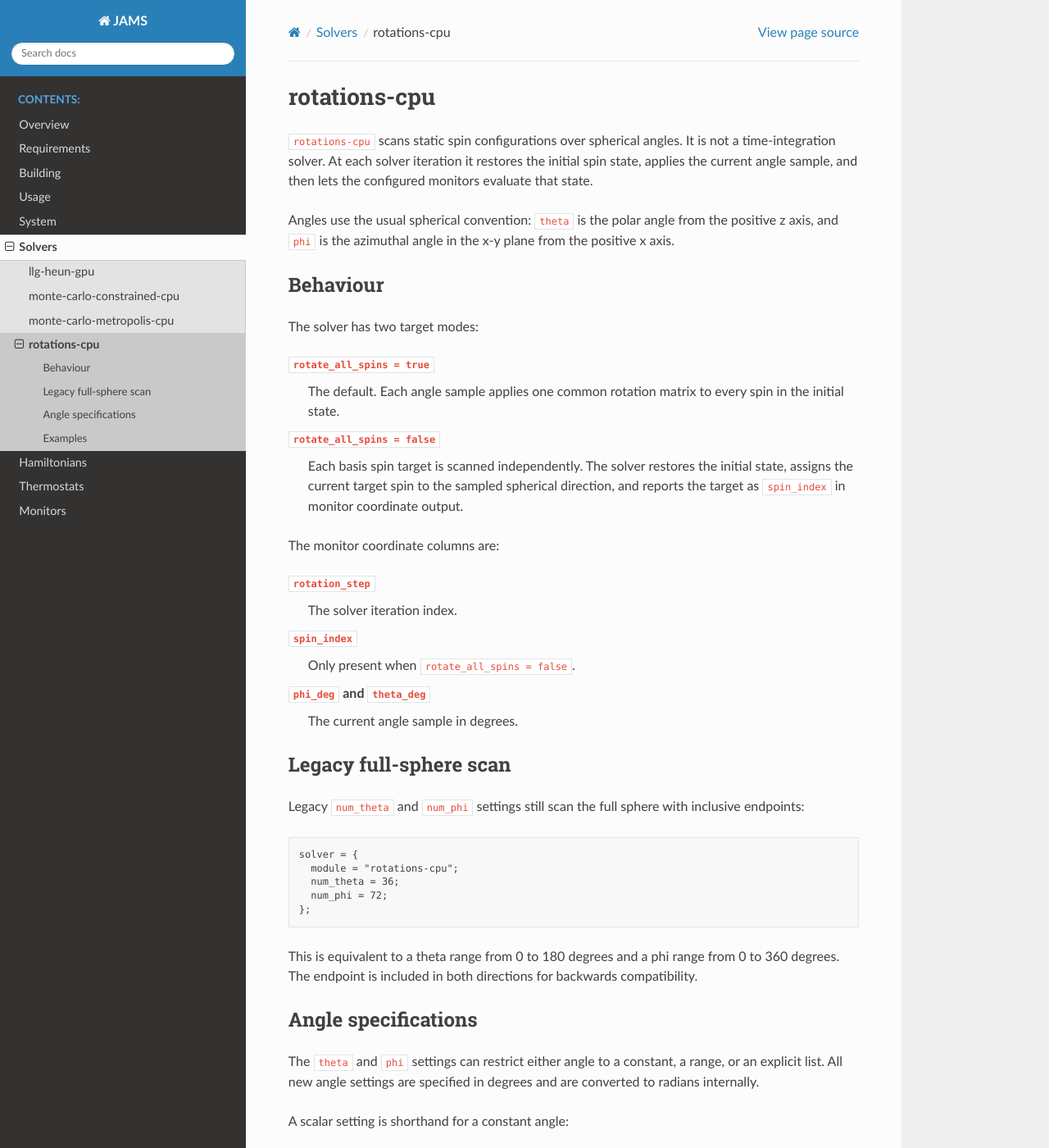
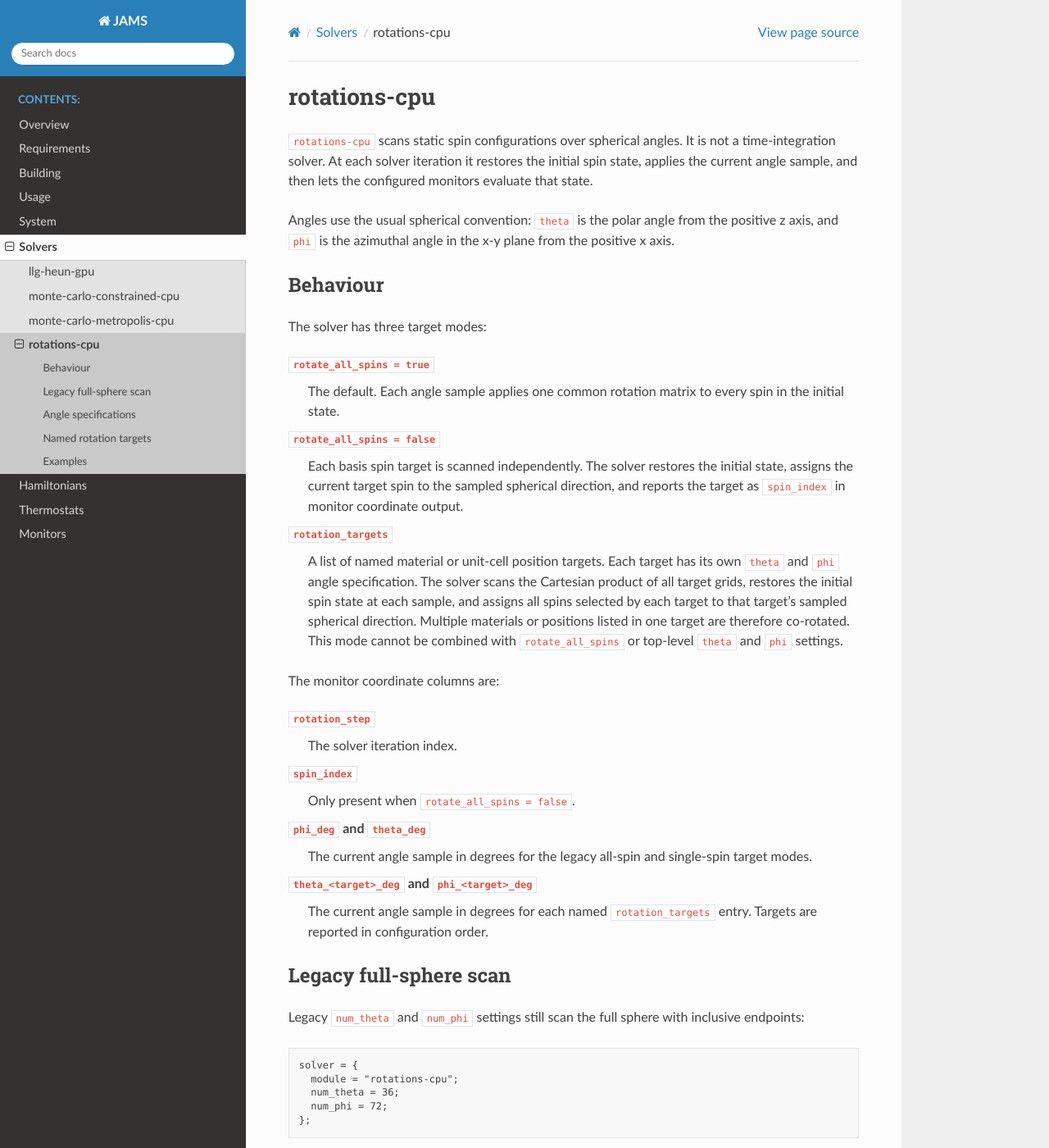
Before and after one commit to stonerlab/jams, a Sphinx documentation site: the page built from docs/source/solvers/rotations-cpu.rst, in a window 1280 px wide and 1400 px high. Shown: the whole window at 82% size. Built offline with Sphinx 7.4.7 and the Read the Docs theme 3.1.0, drawn with Linux system fonts in a browser that asks for light colours; some of the changed text lies outside the part shown.

Commit message:
Support independent rotation targets

```diff
--- a/docs/source/solvers/rotations-cpu.rst
+++ b/docs/source/solvers/rotations-cpu.rst
@@ -15,7 +15,7 @@ positive x axis.
 Behaviour
 ---------
 
-The solver has two target modes:
+The solver has three target modes:
 
 ``rotate_all_spins = true``
   The default. Each angle sample applies one common rotation matrix to every
@@ -27,6 +27,15 @@ The solver has two target modes:
   direction, and reports the target as ``spin_index`` in monitor coordinate
   output.
 
+``rotation_targets``
+  A list of named material or unit-cell position targets. Each target has its
+  own ``theta`` and ``phi`` angle specification. The solver scans the Cartesian
+  product of all target grids, restores the initial spin state at each sample,
+  and assigns all spins selected by each target to that target's sampled
+  spherical direction. Multiple materials or positions listed in one target are
+  therefore co-rotated. This mode cannot be combined with ``rotate_all_spins``
+  or top-level ``theta`` and ``phi`` settings.
+
 The monitor coordinate columns are:
 
 ``rotation_step``
@@ -36,7 +45,12 @@ The monitor coordinate columns are:
   Only present when ``rotate_all_spins = false``.
 
 ``phi_deg`` and ``theta_deg``
-  The current angle sample in degrees.
+  The current angle sample in degrees for the legacy all-spin and single-spin
+  target modes.
+
+``theta_<target>_deg`` and ``phi_<target>_deg``
+  The current angle sample in degrees for each named ``rotation_targets`` entry.
+  Targets are reported in configuration order.
 
 Legacy full-sphere scan
 -----------------------
@@ -101,6 +115,30 @@ Explicit values can be supplied as a list:
 The ``value_deg``, ``values_deg`` and range forms are mutually exclusive for a
 single angle.
 
+Named rotation targets
+----------------------
+
+``rotation_targets`` is a list of groups. Each group requires a unique ``name``
+and at least one material or unit-cell position selector. Unit-cell positions
+are 1-based, matching other JAMS input files.
+
+Supported selectors are:
+
+``material`` or ``materials``
+  Select one material name or a list of material names.
+
+``position`` or ``positions``
+  Select one unit-cell position or a list of unit-cell positions.
+
+``unit_cell_position`` or ``unit_cell_positions``
+  Synonyms for ``position`` and ``positions``.
+
+Selectors inside one target are combined. A spin may only belong to one target;
+overlapping targets are rejected.
+
+The last target in the list varies fastest. For targets ``A`` and ``B`` this
+gives rows ordered as ``A0/B0``, ``A0/B1``, ..., ``A1/B0``, ...
+
 Examples
 --------
 
@@ -143,3 +181,30 @@ Scalar shorthand is also accepted for constant angles:
       theta = 90.0;
       phi = { start_deg = 0.0; stop_deg = 180.0; count = 19; };
     };
+
+Independent material targets:
+
+.. code-block:: none
+
+    solver = {
+      module = "rotations-cpu";
+
+      rotation_targets = (
+        {
+          name = "A";
+          material = "Sm_1a";
+          theta = { start_deg = 0.0; stop_deg = 180.0; count = 37; };
+          phi = { value_deg = 0.0; };
+        },
+        {
+          name = "B";
+          materials = [ "Co_2c", "Co_3g" ];
+          theta = { start_deg = 0.0; stop_deg = 180.0; count = 37; };
+          phi = { value_deg = 0.0; };
+        }
+      );
+    };
+
+This produces monitor coordinates including ``theta_A_deg``, ``phi_A_deg``,
+``theta_B_deg`` and ``phi_B_deg``. The energy monitor can then be read as a
+grid over ``theta_A_deg`` and ``theta_B_deg``.
```
Also changed, not shown: 3 other files.
